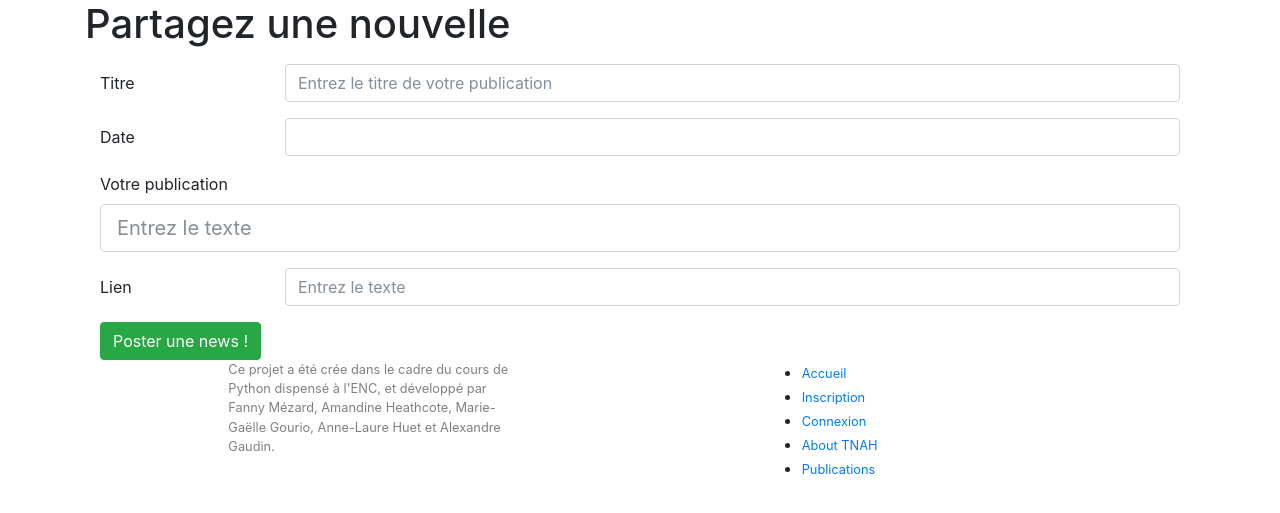
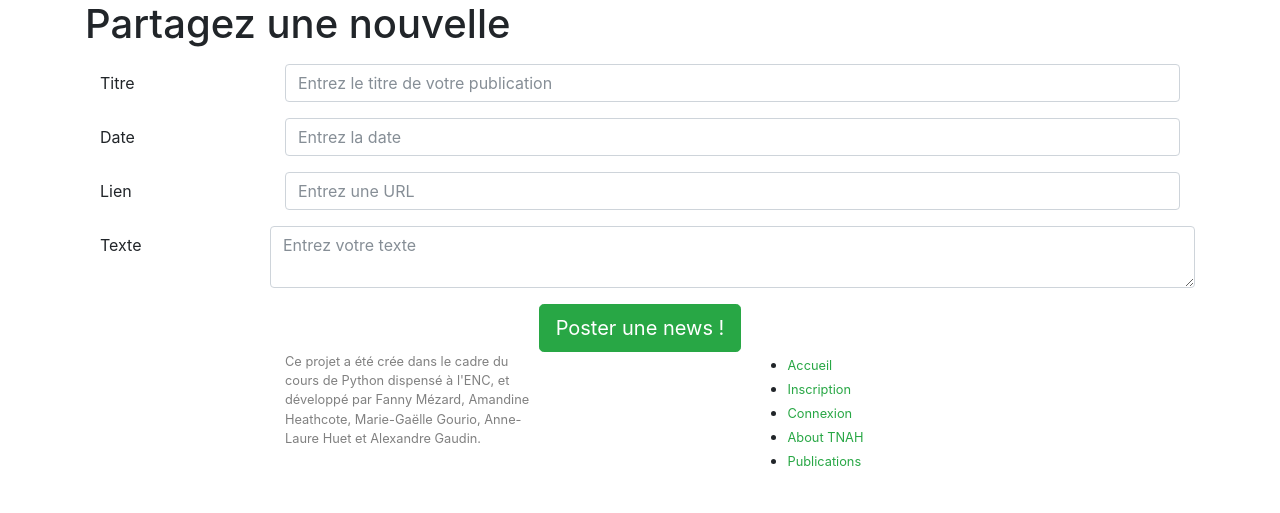
Before and after one commit to Chartes-TNAH/flux, a Flask app: page /publication in a window 1280 px wide. Shown: the part 56-569 px from the top of the page. Run offline with Flask 2, Linux system fonts and the light colour scheme; the visitor is signed in with stand-in values (Sample User, id 1); data that the repository does not hold is empty; some libraries are stand-ins or nearby versions.

Commit message:
création de la méthode statique pour les publications

```diff
--- a/pythounews/routes/routes.py
+++ b/pythounews/routes/routes.py
@@ -121,13 +121,16 @@ def profil():
 @app.route("/publication", methods=["GET", "POST"])
 @login_required
 def publication():
+    print(request.form)
     """ Route gérant les publications
     """
     # Si on est en POST, cela veut dire que le formulaire a été envoyé
     if request.method == "POST":
-        statut, donnees = User.publication(
-            publication=request.form.get("publication", None),
-            theme=request.form.get("theme", None)
+        statut, donnees = publication.creer_publication(
+            titre=request.form.get("titre", None),
+            date=request.form.get("date", None),
+            lien=request.form.get("lien", None),
+            texte=request.form.get("texte", None)
         )
         print("donnee",donnees)
         print("statut", statut)
@@ -136,7 +139,7 @@ def publication():
             flash("Publication effectuée.", "success")
             return redirect("/")
         else:
-            flash("Les erreurs suivantes ont été rencontrées : " + " , ".join(donnees), " alert ")
+            flash("Les erreurs suivantes ont été rencontrées : " + " , ".join(donnees), " error ")
             return render_template("pages/publication.html")
     else:
         return render_template("pages/publication.html")
--- a/pythounews/templates/pages/publication.html
+++ b/pythounews/templates/pages/publication.html
@@ -9,30 +9,30 @@
   <div class="form-group row">
     <label for="publication" class="col-sm-2 col-form-label"> Titre </label>
     <div class="col-sm-10">
-      <input type="text" class="form-control" id="titre_publi" name="titre" placeholder="Entrez le titre de votre publication">
+      <input type="text" class="form-control" id="titre" name="titre" placeholder="Entrez le titre de votre publication">
     </div>
   </div>
   <div class="form-group row">
     <label for="publication" class="col-sm-2 col-form-label"> Date </label>
     <div class="col-sm-10">
-      <input type="datetime" class="form-control" id="date_publi" name="date">
+      <input type="datetime" class="form-control" id="date" name="date" placeholder="Entrez la date">
     </div>
   </div>
-  <div class="form-group">
-      <label>Votre publication</label>
-      <input class="form-control form-control-lg" type="text" placeholder="Entrez le texte">
-    </div>
-  </div>
+
   <div class="form-group row">
     <label for="publication" class="col-sm-2 col-form-label"> Lien </label>
     <div class="col-sm-10">
-      <input type="url" class="form-control" id="URL_publi" name="lien" placeholder="Entrez le texte">
+      <input type="url" class="form-control" id="lien" name="lien" placeholder="Entrez une URL"></input>
     </div>
   </div>
+ <div class="form-group row">
+  <label for="publication" class="col-sm-2 col-form-label"> Texte </label>
+  <textarea type="text" class="col-sm-10 form-control" id="texte" name="texte" placeholder="Entrez votre texte"></textarea>
+</div>
+  <div class="div text-center">
+    <button type="submit" class="btn btn-success btn-lg"> Poster une news ! </button>
+  </div>
 
-  <div>
-    <button type="submit" class="btn btn-success"> Poster une news ! </button>
-  </div>
 </form>
 </div>
 </div>
--- a/pythounews/templates/partials/footer.html
+++ b/pythounews/templates/partials/footer.html
@@ -16,11 +16,11 @@
             <div class="col-2"></div>
             <div class="col-3" class="container">
                 <ul>
-                    <li><a href="{{ url_for('accueil') }}" style="font-size:0.8em">Accueil</a></li>
-                    <li><a href="{{ url_for('inscription') }}" style="font-size:0.8em">Inscription</a></li>
-                    <li><a href="{{ url_for('connexion') }}" style="font-size:0.8em">Connexion</a></li>
-                    <li><a href="{{ url_for('tnah') }}" style="font-size:0.8em">About TNAH</a></li>
-                    <li><a href="{{ url_for('publication') }}" style="font-size:0.8em">Publications </a></li>
+                    <li><a class="text-success" href="{{ url_for('accueil') }}" style="font-size:0.8em">Accueil</a></li>
+                    <li><a class="text-success" href="{{ url_for('inscription') }}" style="font-size:0.8em">Inscription</a></li>
+                    <li><a class="text-success" href="{{ url_for('connexion') }}" style="font-size:0.8em">Connexion</a></li>
+                    <li><a class="text-success" href="{{ url_for('tnah') }}" style="font-size:0.8em">About TNAH</a></li>
+                    <li><a class="text-success" href="{{ url_for('publication') }}" style="font-size:0.8em">Publications </a></li>
                 </ul>
             </div>
             <div class="col-2"></div>
```
Also changed, not shown: pythounews/models/publications.py (added, +35 -0 lines), pythounews/templates/pages/accueil.html (+8 -0 lines), 1 other file.
